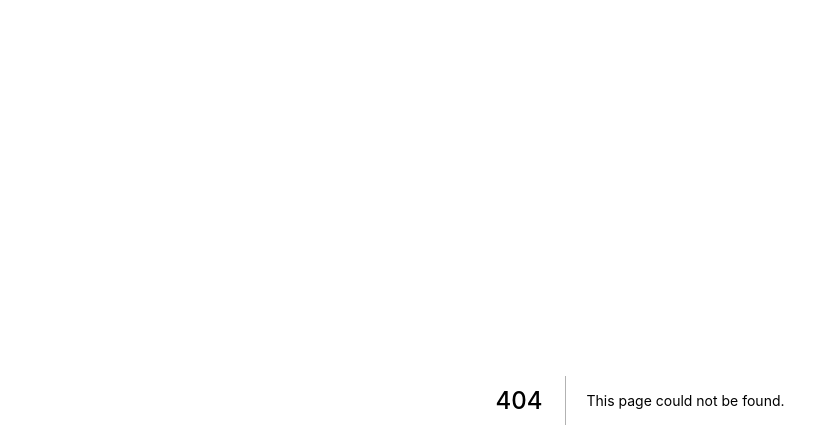
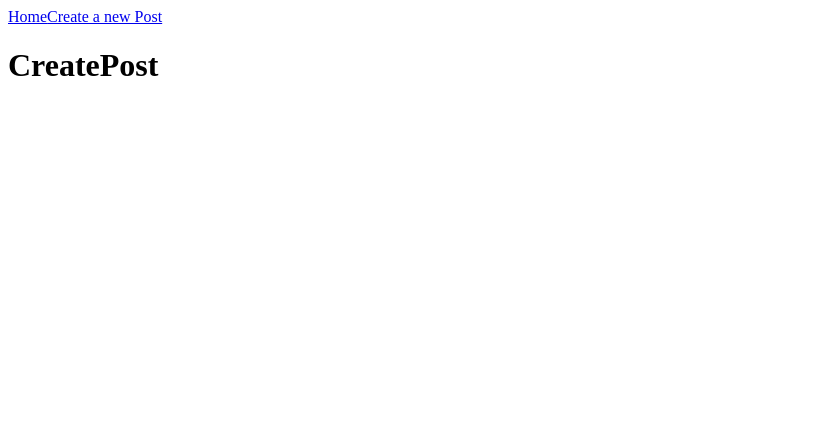
Before and after one commit to wlukla/next-simple-blog, a Next.js app: page /CreatePost in a window 1280 px wide. Before the commit this address had no page. Shown: the top 448 px of the page, without its empty margins (0-839 px from the left). Built offline with nearby package versions, Linux system fonts and the light colour scheme.

Commit message:
feat: add routing

```diff
--- /dev/null
+++ b/components/Header.tsx
@@ -0,0 +1,15 @@
+import React from 'react';
+import Link from 'next/link';
+
+const Header: React.FC = () => (
+  <div>
+    <Link href="/">
+      <a>Home</a>
+    </Link>
+    <Link href="/posts/new">
+      <a>Create a new Post</a>
+    </Link>
+  </div>
+);
+
+export default Header;
--- /dev/null
+++ b/components/Layout.tsx
@@ -0,0 +1,17 @@
+import React from 'react';
+import Header from './Header';
+
+interface Props {
+  children: React.ReactNode;
+}
+
+const Layout = ({ children }: Props): JSX.Element => {
+  return (
+    <div>
+      <Header />
+      {children}
+    </div>
+  );
+};
+
+export default Layout;
--- /dev/null
+++ b/pages/CreatePost.tsx
@@ -0,0 +1,14 @@
+import React from 'react';
+import { NextPage } from 'next';
+
+import Layout from '../components/Layout';
+
+const CreatePost: NextPage = () => {
+  return (
+    <Layout>
+      <h1>CreatePost</h1>
+    </Layout>
+  );
+};
+
+export default CreatePost;
```
Also changed, not shown: components/PostLink.tsx (added, +16 -0 lines), components/PostsList.tsx (added, +18 -0 lines), pages/Posts/[id].tsx (added, +31 -0 lines), pages/index.tsx (+32 -2 lines), .eslintrc.js.
